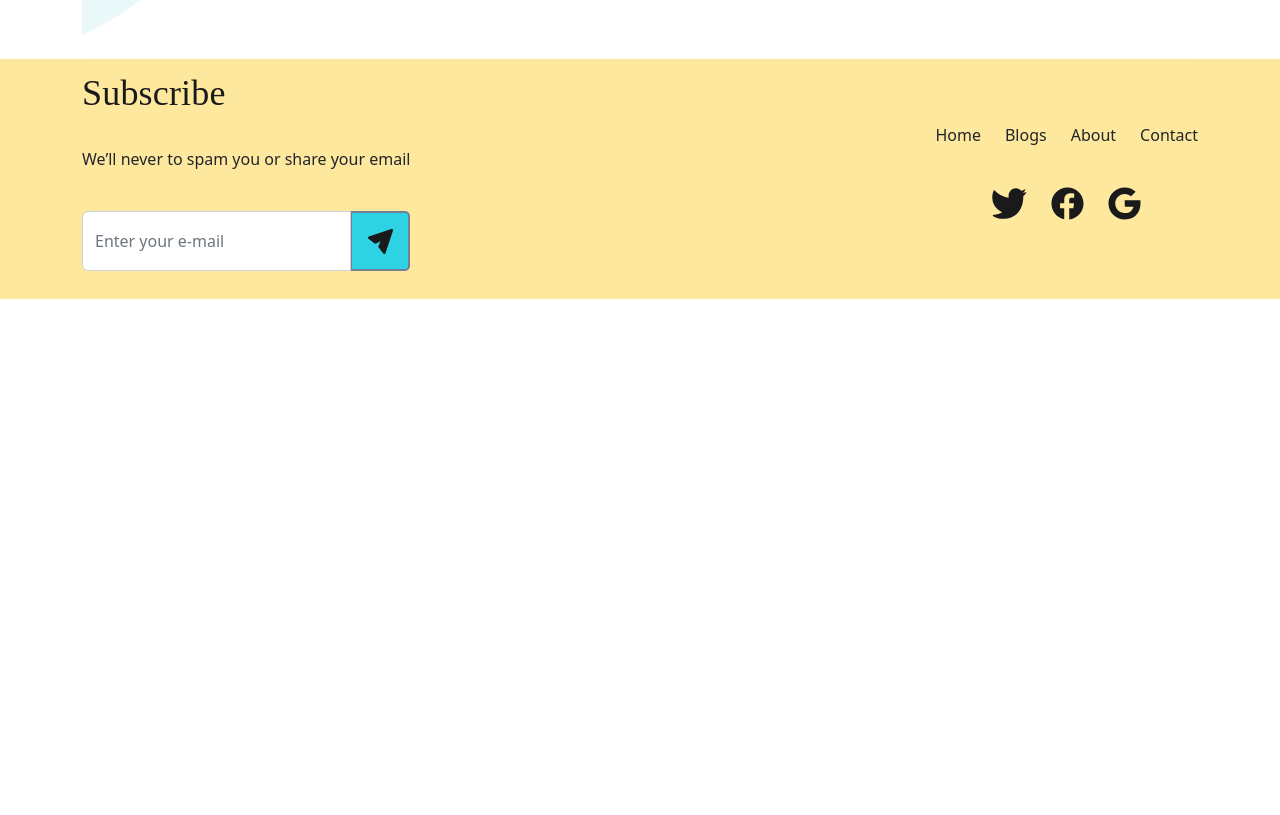
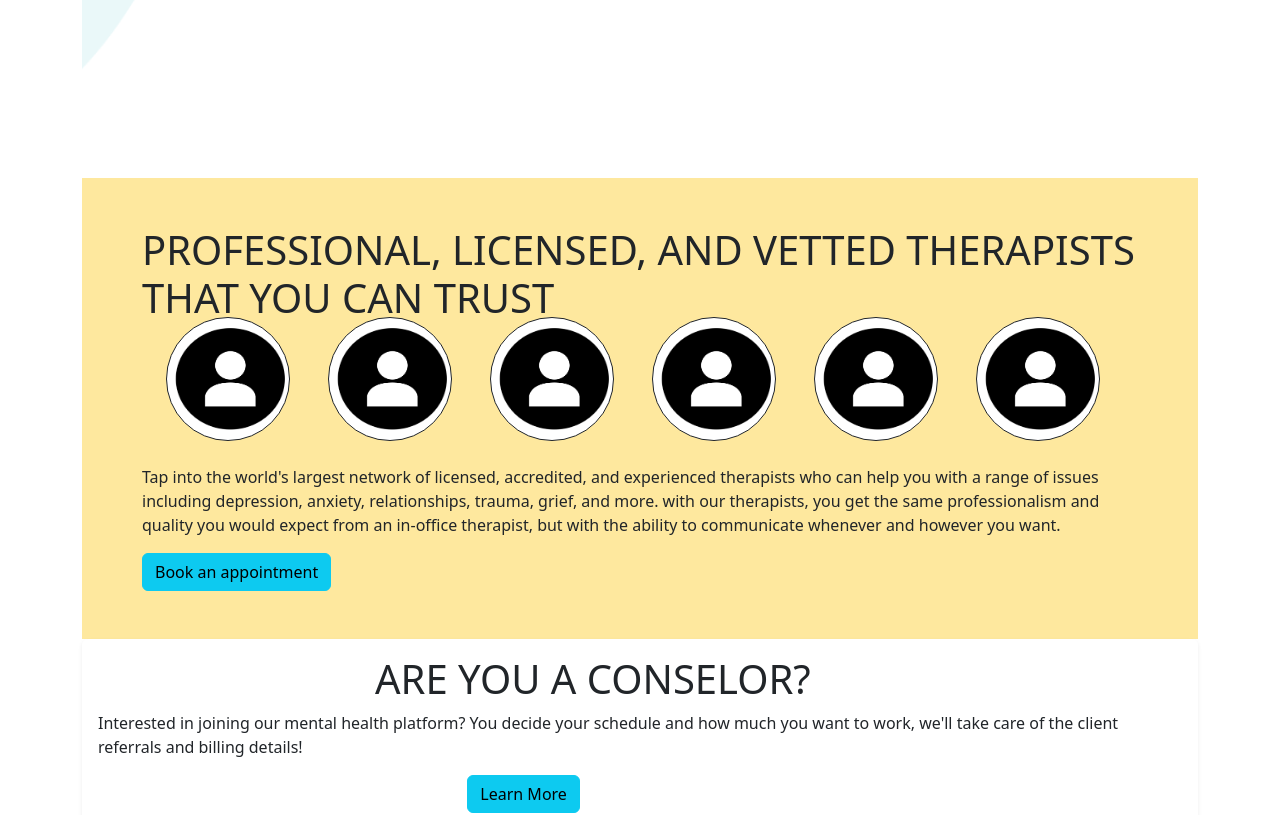
Before and after one commit to Recoded-Spark-Turkey-2022/Vitality, a React (Create React App) app: page / in a window 1280 px wide. Shown: the part 677-1492 px from the top of the page. Before the commit the page ends 976 px from the top, so only its background shows below. Built offline with nearby package versions, Linux system fonts and the light colour scheme.

Commit message:
add homeTherapist

```diff
--- a/src/components/Counselor/EnrollHome.js
+++ b/src/components/Counselor/EnrollHome.js
@@ -17,7 +17,7 @@ const EnrollHome = () => {
         <Col>
           <p>
             Interested in joining our mental health platform? You decide your
-            schedule and how much you want to work, we’ll take care of the
+            schedule and how much you want to work, we&apos;ll take care of the
             client referrals and billing details!
           </p>
         </Col>
--- a/src/components/Homepage/Help.js
+++ b/src/components/Homepage/Help.js
@@ -1,5 +1,6 @@
 import React from 'react';
 import { Button, Col, Container, Row, Image } from 'react-bootstrap';
+import './help.css';
 import homepageHelp from '../../assets/images/homepageHelp.png';
 import helpBackground from '../../assets/images/helpBackground.png';
 
@@ -7,7 +8,7 @@ const HomeHelp = () => {
   return (
     <Container
       fluid
-      className="d-flex align-items-center justify-content-center h-100"
+      className="d-flex align-items-center justify-content-center container-height"
       style={{
         backgroundImage: `url(${helpBackground})`,
         backgroundPosition: 'center',
@@ -15,7 +16,7 @@ const HomeHelp = () => {
         backgroundRepeat: 'no-repeat',
       }}
     >
-      <Row className=" pt-1">
+      <Row className=" py-1">
         <Col
           sm={12}
           md={6}
--- /dev/null
+++ b/src/components/Homepage/HomeTherapist.js
@@ -0,0 +1,65 @@
+import React from 'react';
+import { Button, Col, Container, Image, Row } from 'react-bootstrap';
+import avatarIcon from '../../assets/images/avatar.png';
+import './homeTherapist.css';
+
+const HomeTherapist = () => {
+  return (
+    <Container
+      fluid
+      className="d-flex align-items-center justify-content-center back-ground-yellow"
+    >
+      <Row className="row p-5">
+        <Col>
+          <Row>
+            <Col>
+              <h1>
+                PROFESSIONAL, LICENSED, AND VETTED THERAPISTS THAT YOU CAN TRUST
+              </h1>
+            </Col>
+          </Row>
+          <Row className="p-4">
+            <Col xs={2} className="">
+              <Image roundedCircle src={avatarIcon} className="avatar-icon" />
+            </Col>
+            <Col xs={2} className="">
+              <Image roundedCircle src={avatarIcon} className="avatar-icon" />
+            </Col>
+            <Col xs={2} className="">
+              <Image roundedCircle src={avatarIcon} className="avatar-icon" />
+            </Col>
+            <Col xs={2} className="">
+              <Image roundedCircle src={avatarIcon} className="avatar-icon" />
+            </Col>
+            <Col xs={2} className="">
+              <Image roundedCircle src={avatarIcon} className="avatar-icon" />
+            </Col>
+            <Col xs={2} className="">
+              <Image roundedCircle src={avatarIcon} className="avatar-icon" />
+            </Col>
+          </Row>
+          <Row>
+            <Col>
+              <p>
+                Tap into the world&apos;s largest network of licensed,
+                accredited, and experienced therapists who can help you with a
+                range of issues including depression, anxiety, relationships,
+                trauma, grief, and more. with our therapists, you get the same
+                professionalism and quality you would expect from an in-office
+                therapist, but with the ability to communicate whenever and
+                however you want.
+              </p>
+            </Col>
+          </Row>
+          <Row>
+            <Col>
+              <Button variant="info">Book an appointment</Button>
+            </Col>
+          </Row>
+        </Col>
+      </Row>
+    </Container>
+  );
+};
+
+export default HomeTherapist;
--- /dev/null
+++ b/src/components/Homepage/help.css
@@ -0,0 +1,3 @@
+.container-height {
+  height: 705px;
+}
--- /dev/null
+++ b/src/components/Homepage/homeTherapist.css
@@ -0,0 +1,10 @@
+.back-ground-yellow {
+  background: #fee89e;
+}
+
+.avatar-icon {
+  width: 124px;
+  height: 124px;
+  padding-left: 0;
+  padding-right: 0;
+}
--- a/src/pages/home/index.js
+++ b/src/pages/home/index.js
@@ -1,11 +1,13 @@
 import React from 'react';
 import EnrollHome from '../../components/Counselor/EnrollHome';
 import HomeHelp from '../../components/Homepage/Help';
+import HomeTherapist from '../../components/Homepage/HomeTherapist';
 
 function Home() {
   return (
     <>
       <HomeHelp />
+      <HomeTherapist />
       <EnrollHome />
     </>
   );
```
